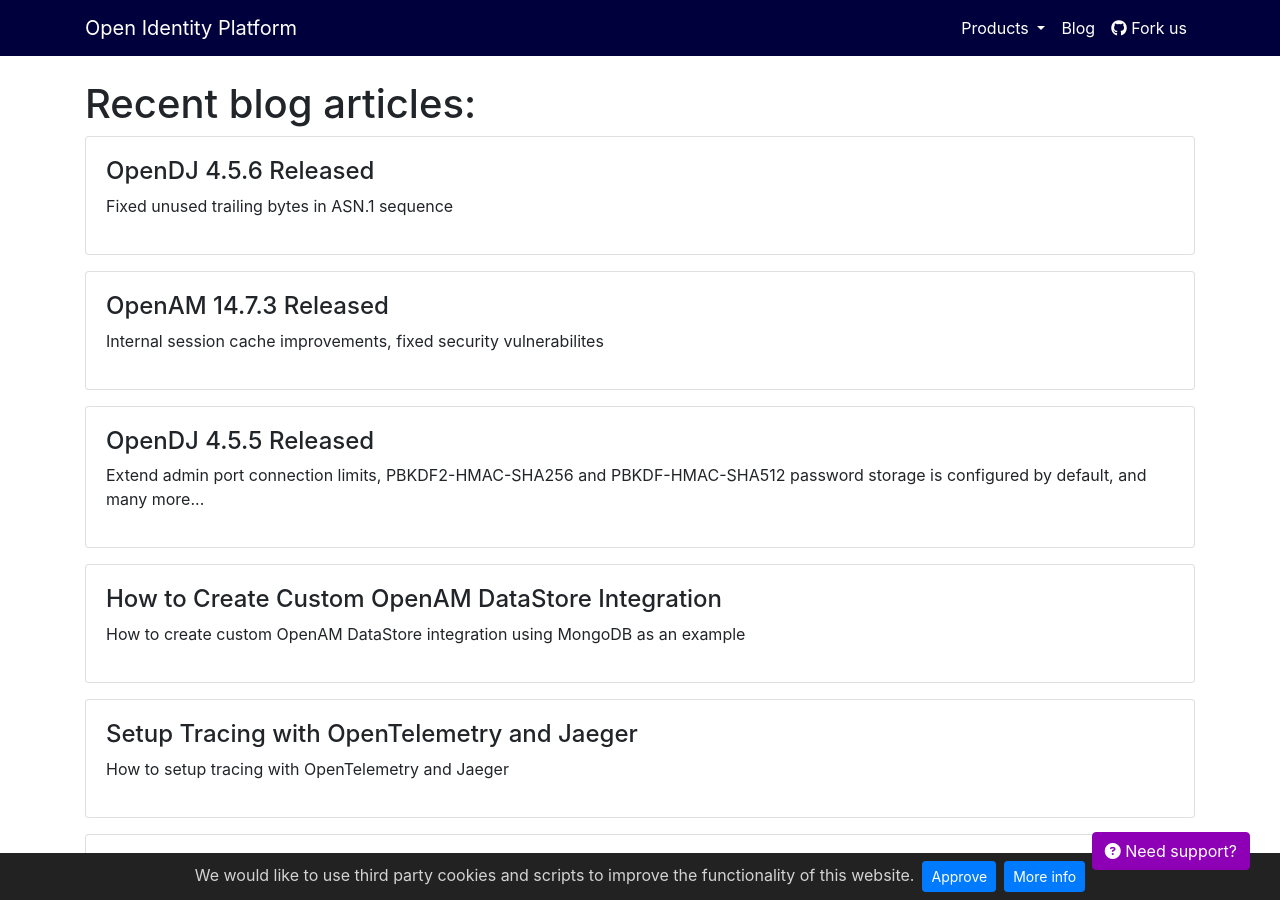
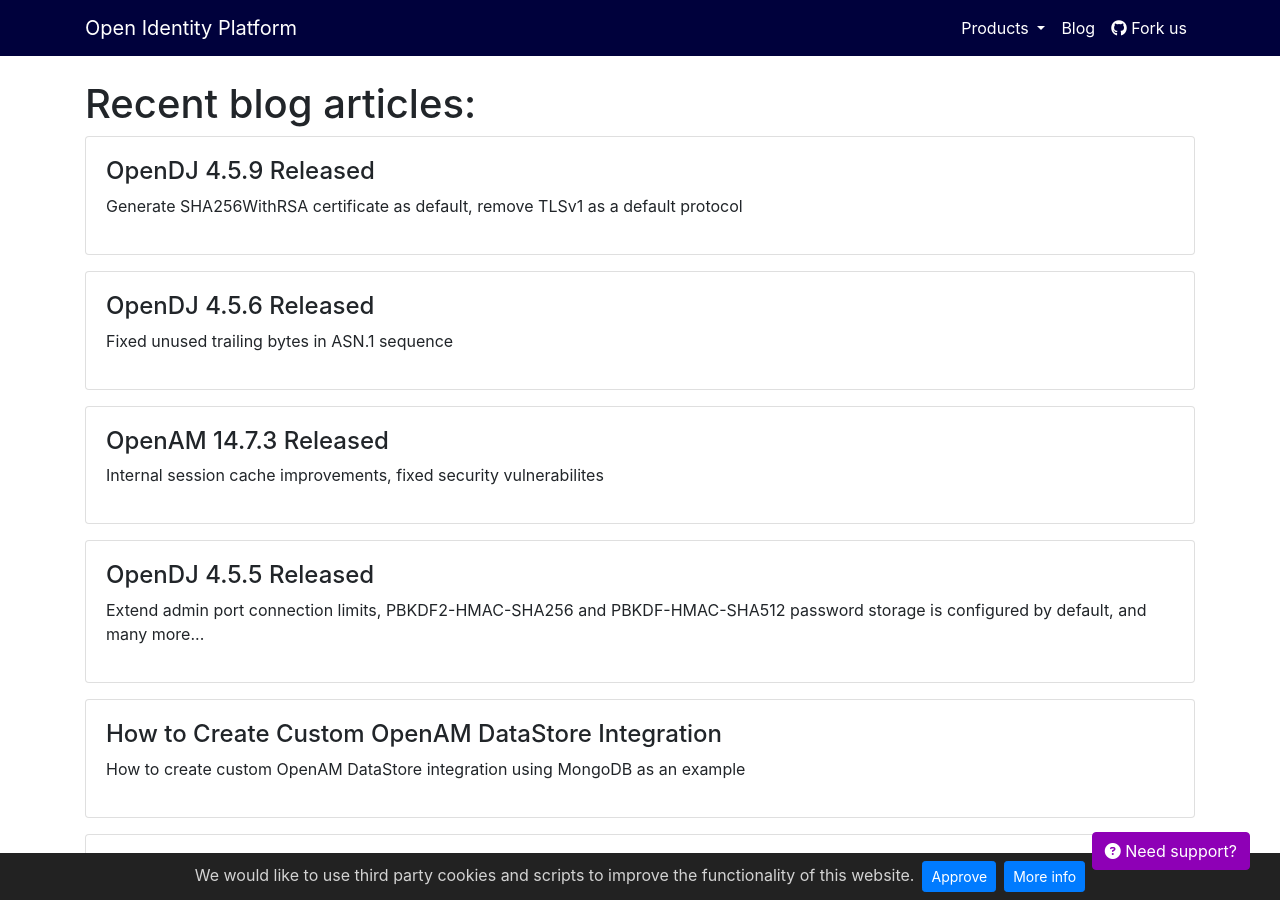
Before and after one commit to OpenIdentityPlatform/OpenIdentityPlatform.org, a Jekyll site: the page built from blog/index.html, in a window 1280 px wide and 900 px high. Built offline with Jekyll 4.4.1, drawn with Linux system fonts in a browser that asks for light colours.

Commit message:
OpenDJ 4.5.9 released (#141)

```diff
--- a/_data/blogposts.yml
+++ b/_data/blogposts.yml
@@ -1,3 +1,8 @@
+-
+  title: 'OpenDJ 4.5.9 Released'
+  link: '/blog/opendj-4-5-9-released'
+  description: 'Generate SHA256WithRSA certificate as default, remove TLSv1 as a default protocol'
+
 -
   title: 'OpenDJ 4.5.6 Released'
   link: '/blog/opendj-4-5-6-released'
--- /dev/null
+++ b/blog/opendj-4-5-9-released.md
@@ -0,0 +1,31 @@
+---
+layout: home
+landing-title: "OpenDJ 4.5.9 Released"
+landing-title2: "OpenDJ 4.5.9 Released"
+description: Open Identity Community released OpenDJ v4.5.9
+keywords: 'OpenDJ, Directory Service, Directory Services, LDAP, Open Identity Platform'
+imageurl: 'opendj-og.png'
+share-buttons: true
+---
+# OpenDJ 4.5.9 Released
+[Download](https://github.com/OpenIdentityPlatform/OpenDJ/releases/tag/4.5.9)
+
+## What's new
+* Generate SHA256WithRSA certificate as default
+* Remove TLSv1 as a default protocol
+
+### Fixed Bugs
+* Convert JMX metrics to appropriate type and value
+
+
+Full chageset ([more details](https://github.com/OpenIdentityPlatform/OpenDJ/compare/4.5.6...4.5.9))
+
+## Thanks for the contibutions
+
+<i id="FireBurn"><i>1. <a href="https://github.com/FireBurn" target="_blank">Mike Lothian</a></i>
+
+<i id="yurem"><i>2. <a href="https://github.com/yurem" target="_blank">Yuriy Movchan</a></i>
+
+<i id="vharseko"><i>3. <a href="https://github.com/vharseko" target="_blank">vharseko</a></i>
+
+<i id="maximthomas"><i>4. <a href="https://github.com/maximthomas" target="_blank">Maxim Thomas</a></i>
```
